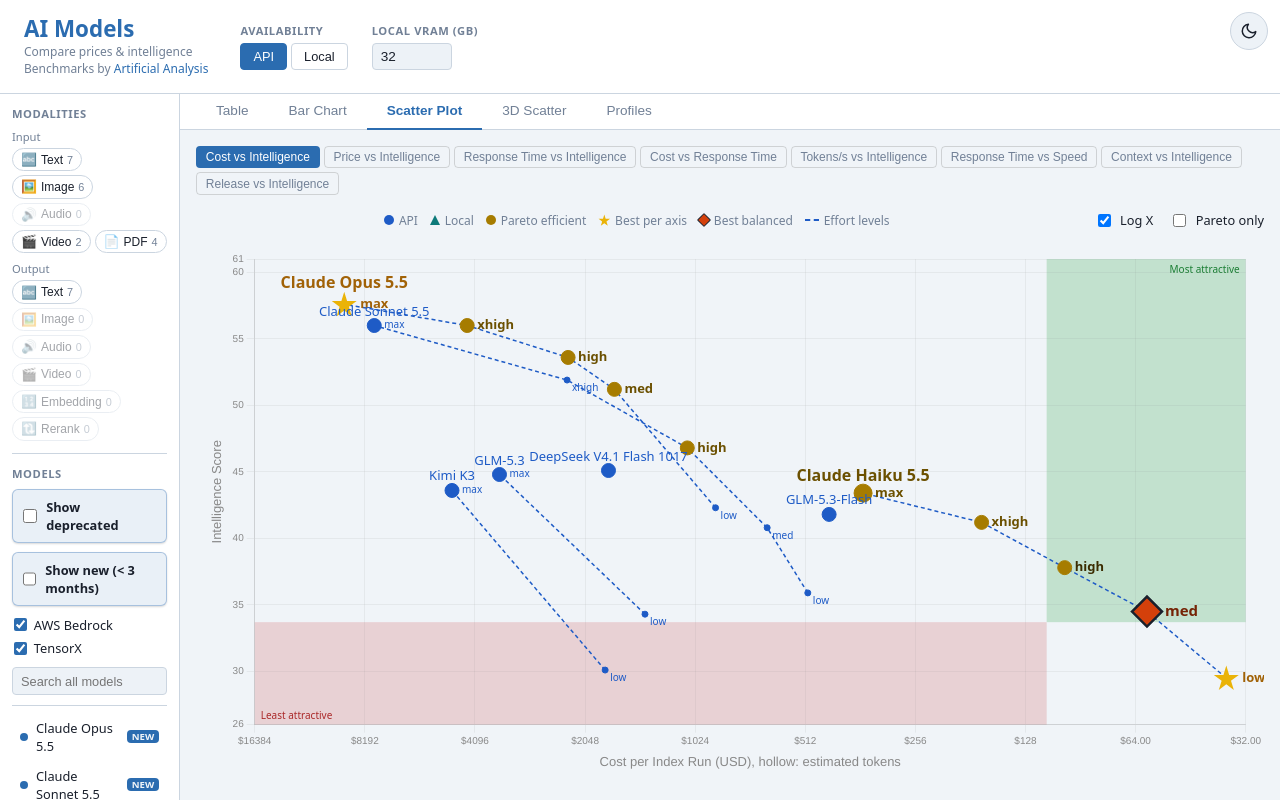
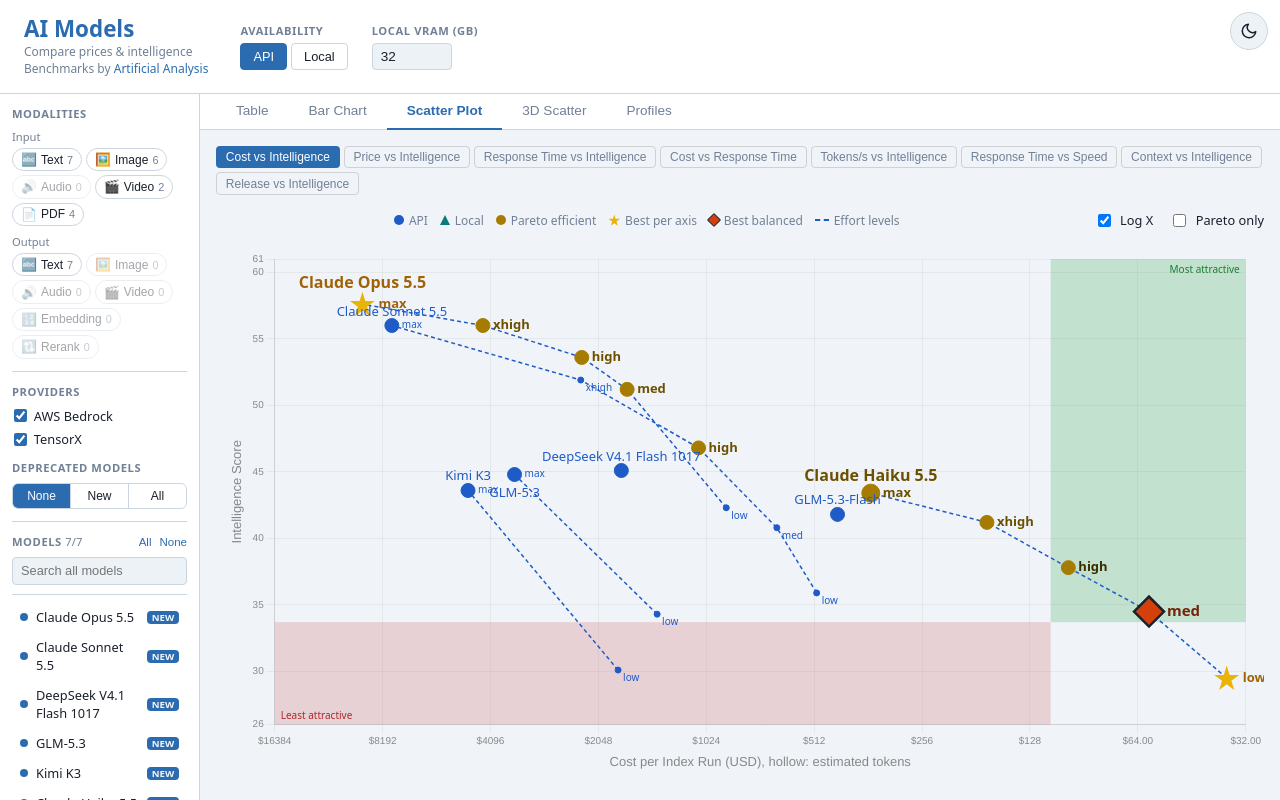
Before and after one commit to ilja82/ai-models, an Angular app: page /#/scatter in a window 1280 px wide. Built offline with nearby package versions, Linux system fonts and the light colour scheme.

Commit message:
Add deprecated model handling and toggle functionality in AppState

```diff
--- a/src/app/app.scss
+++ b/src/app/app.scss
@@ -12,7 +12,7 @@
 }
 
 .sidebar {
-  width: 180px;
+  width: 200px;
   flex-shrink: 0;
   border-right: 1px solid var(--border);
   background: var(--surface-1);
--- a/src/app/components/model-toggle/model-toggle.html
+++ b/src/app/components/model-toggle/model-toggle.html
@@ -3,7 +3,7 @@
     <div class="filter-head">
       <h3 class="panel-title" id="modality-title">Modalities</h3>
       @if (hasModalityFilter()) {
-        <button type="button" class="clear" (click)="state.clearModalities()">Clear</button>
+        <button type="button" class="link clear" (click)="state.clearModalities()">Clear</button>
       }
     </div>
     <div class="chip-group" role="group" aria-label="Input modalities">
@@ -44,29 +44,42 @@
     </div>
   </section>
 
-  <h3 class="panel-title">Models</h3>
-  <label class="show-toggle show-deprecated">
-    <input
-      type="checkbox"
-      [checked]="state.showDeprecated()"
-      (change)="state.showDeprecated.update(v => !v)"
-    />
-    Show deprecated
-  </label>
-  <label class="show-toggle show-new" [title]="'Show the deprecated models released in the last ' + newModelMonths + ' months'">
-    <input
-      type="checkbox"
-      [checked]="state.showNewModels()"
-      (change)="state.showNewModels.update(v => !v)"
-    />
-    Show new (&lt; {{ newModelMonths }} months)
-  </label>
+  <section class="sources" aria-labelledby="sources-title">
+    <h3 class="panel-title" id="sources-title">Providers</h3>
     <div class="providers" role="group" aria-label="Providers">
       @for (option of providerOptions(); track option.provider) {
         <label class="provider" [title]="'Show the models of ' + option.label">
           <input type="checkbox" [checked]="option.shown" (change)="state.toggleProvider(option.provider)"/>
           {{ option.label }}
         </label>
+      }
+    </div>
+    <h3 class="panel-title" id="deprecated-title">Deprecated models</h3>
+    <div class="segmented" role="radiogroup" aria-labelledby="deprecated-title">
+      @for (option of deprecatedOptions; track option.mode) {
+        <button
+          type="button"
+          role="radio"
+          class="segment"
+          [class.active]="state.deprecatedMode() === option.mode"
+          [attr.aria-checked]="state.deprecatedMode() === option.mode"
+          [title]="option.title"
+          (click)="state.setDeprecatedMode(option.mode)">
+          {{ option.label }}
+        </button>
+      }
+    </div>
+  </section>
+
+  <div class="list-head">
+    <h3 class="panel-title">Models <span class="list-count">{{ activeCount() }}/{{ listedCount() }}</span></h3>
+    @if (!state.modelSearch().trim()) {
+      <span class="bulk">
+        <button type="button" class="link" title="Turn on all models and clear the manual choices"
+                (click)="state.setAllModelsActive(true)">All</button>
+        <button type="button" class="link" title="Turn off all models and clear the manual choices"
+                (click)="state.setAllModelsActive(false)">None</button>
+      </span>
     }
   </div>
   <input
--- a/src/app/components/model-toggle/model-toggle.scss
+++ b/src/app/components/model-toggle/model-toggle.scss
@@ -12,7 +12,21 @@
     margin: 0 0 0.5rem;
   }
 
-  .modality-filter {
+  .link {
+    border: none;
+    background: none;
+    padding: 0;
+    font-size: 0.72rem;
+    color: var(--accent);
+    cursor: pointer;
+
+    &:hover {
+      text-decoration: underline;
+    }
+  }
+
+  .modality-filter,
+  .sources {
     margin-bottom: 0.75rem;
     padding-bottom: 0.75rem;
     border-bottom: 1px solid var(--border);
@@ -21,19 +35,6 @@
       display: flex;
       align-items: baseline;
       justify-content: space-between;
-    }
-
-    .clear {
-      border: none;
-      background: none;
-      padding: 0;
-      font-size: 0.72rem;
-      color: var(--accent);
-      cursor: pointer;
-
-      &:hover {
-        text-decoration: underline;
-      }
     }
 
     .chip-group + .chip-group {
@@ -96,34 +97,50 @@
     }
   }
 
-  .show-toggle {
+  .segmented {
     display: flex;
-    align-items: center;
-    gap: 0.55rem;
-    font-size: 0.8rem;
-    font-weight: 600;
+    border: 1px solid var(--border);
+    border-radius: 6px;
+    overflow: hidden;
+  }
+
+  .segment {
+    flex: 1;
+    padding: 0.3rem 0;
+    border: none;
+    background: transparent;
     color: var(--text);
-    background: rgba(var(--accent-rgb), 0.1);
-    border: 1px solid rgba(var(--accent-rgb), 0.35);
-    border-radius: 6px;
-    padding: 0.5rem 0.65rem;
-    margin-bottom: 0.6rem;
+    font-size: 0.75rem;
     cursor: pointer;
-    user-select: none;
-    transition: background 0.15s, border-color 0.15s;
-    box-shadow: 0 1px 2px rgba(0, 0, 0, 0.15);
+    transition: background 0.15s, color 0.15s;
 
-    &:hover {
-      background: rgba(var(--accent-rgb), 0.18);
-      border-color: rgba(var(--accent-rgb), 0.6);
+    & + .segment {
+      border-left: 1px solid var(--border);
     }
 
-    input {
-      cursor: pointer;
-      margin: 0;
-      accent-color: var(--accent);
-      width: 14px;
-      height: 14px;
+    &:hover:not(.active) {
+      background: var(--surface-2);
+    }
+
+    &.active {
+      background: var(--accent);
+      color: #fff;
+    }
+  }
+
+  .list-head {
+    display: flex;
+    align-items: baseline;
+    justify-content: space-between;
+
+    .list-count {
+      font-weight: 400;
+      letter-spacing: 0;
+    }
+
+    .bulk {
+      display: flex;
+      gap: 0.5rem;
     }
   }
 
@@ -146,9 +163,9 @@
 
   .providers {
     display: flex;
-    flex-wrap: wrap;
-    gap: 0.35rem 0.9rem;
-    margin-bottom: 0.6rem;
+    flex-direction: column;
+    gap: 0.35rem;
+    margin-bottom: 0.75rem;
     padding: 0 0.15rem;
   }
 
--- a/src/app/components/model-toggle/model-toggle.ts
+++ b/src/app/components/model-toggle/model-toggle.ts
@@ -1,5 +1,5 @@
 import {Component, computed, inject} from '@angular/core';
-import {AppState} from '../../state/app.state';
+import {AppState, DeprecatedMode} from '../../state/app.state';
 import {
   byIntelligenceDesc,
   hasModalities,
@@ -39,6 +39,15 @@
 
   readonly newModelMonths = NEW_MODEL_MONTHS;
 
+  readonly deprecatedOptions: { mode: DeprecatedMode; label: string; title: string }[] = [
+    {mode: 'none', label: 'None', title: 'Hide the deprecated models. The search still finds them.'},
+    {mode: 'new', label: 'New', title: `Show the deprecated models released in the last ${NEW_MODEL_MONTHS} months`},
+    {mode: 'all', label: 'All', title: 'Show all deprecated models'},
+  ];
+
+  readonly listedCount = computed(() => this.state.availableModels().length);
+  readonly activeCount = computed(() => this.state.filteredModels().length);
+
   readonly inputChips = computed<ModalityChip<InputModality>[]>(() => {
     const inputs = this.state.inputModalities();
     const outputs = this.state.outputModalities();
--- a/src/app/state/app.state.ts
+++ b/src/app/state/app.state.ts
@@ -18,6 +18,9 @@
 import {paretoIds} from '../models/pareto.util';
 
 const KEY = (k: string) => `ai-models.${k}`;
+
+/** Which deprecated models the sidebar lists: none, only the new ones, or all. */
+export type DeprecatedMode = 'none' | 'new' | 'all';
 
 @Injectable({ providedIn: 'root' })
 export class AppState {
@@ -281,6 +284,9 @@
     });
   });
 
+  readonly deprecatedMode = computed<DeprecatedMode>(() =>
+    this.showDeprecated() ? 'all' : this.showNewModels() ? 'new' : 'none');
+
   /** True if "Show deprecated" or "Show new" lists the deprecated model, without a single pick. */
   readonly shownByToggle = computed(() => {
     const showDeprecated = this.showDeprecated();
@@ -385,6 +391,26 @@
     this.outputModalities.set([]);
   }
 
+  /** Sets the deprecated mode and turns on each model that the mode lists now and did not list before. */
+  setDeprecatedMode(mode: DeprecatedMode): void {
+    const wasListed = this.isListed();
+    this.showDeprecated.set(mode === 'all');
+    this.showNewModels.set(mode === 'new');
+    const isListed = this.isListed();
+    const added = this.allModels().filter(m => !wasListed(m) && isListed(m)).map(m => m.id);
+    this.disabledModelIds.update(set => {
+      const next = new Set(set);
+      added.forEach(id => next.delete(id));
+      return next;
+    });
+  }
+
+  /** Turns every model on or off and clears the single picks of deprecated models. */
+  setAllModelsActive(active: boolean): void {
+    this.pickedDeprecatedIds.set(new Set());
+    this.disabledModelIds.set(active ? new Set() : new Set(this.allModels().map(m => m.id)));
+  }
+
   /** Turns a model on or off. A deprecated model that no toggle lists is picked or unpicked one by one. */
   toggleModel(id: string): void {
     const model = this.allModels().find(m => m.id === id);
```
Also changed, not shown: 2 other files (tests, documents, lock files or other folders). Lines whose indentation alone changed are shown as unchanged.
